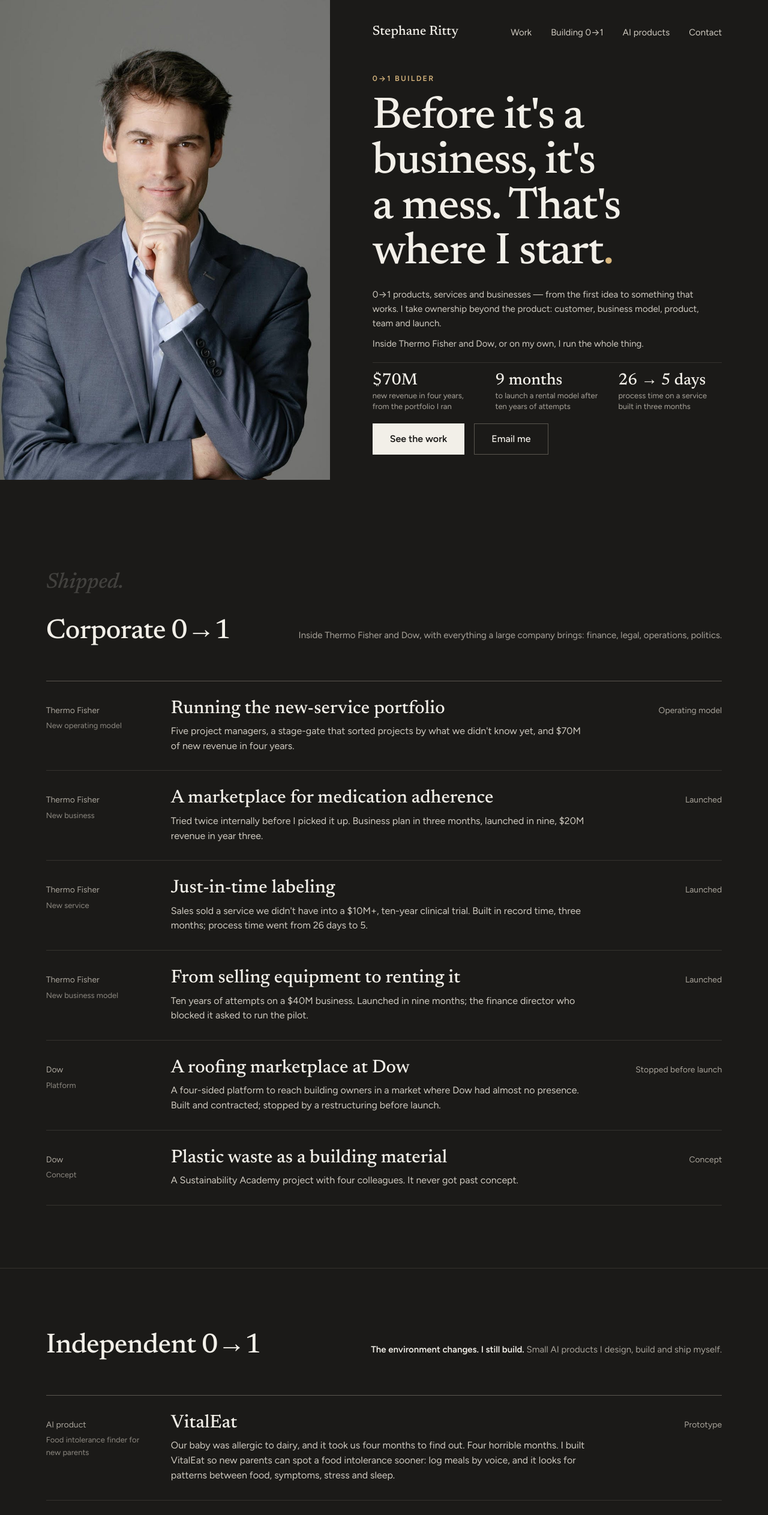
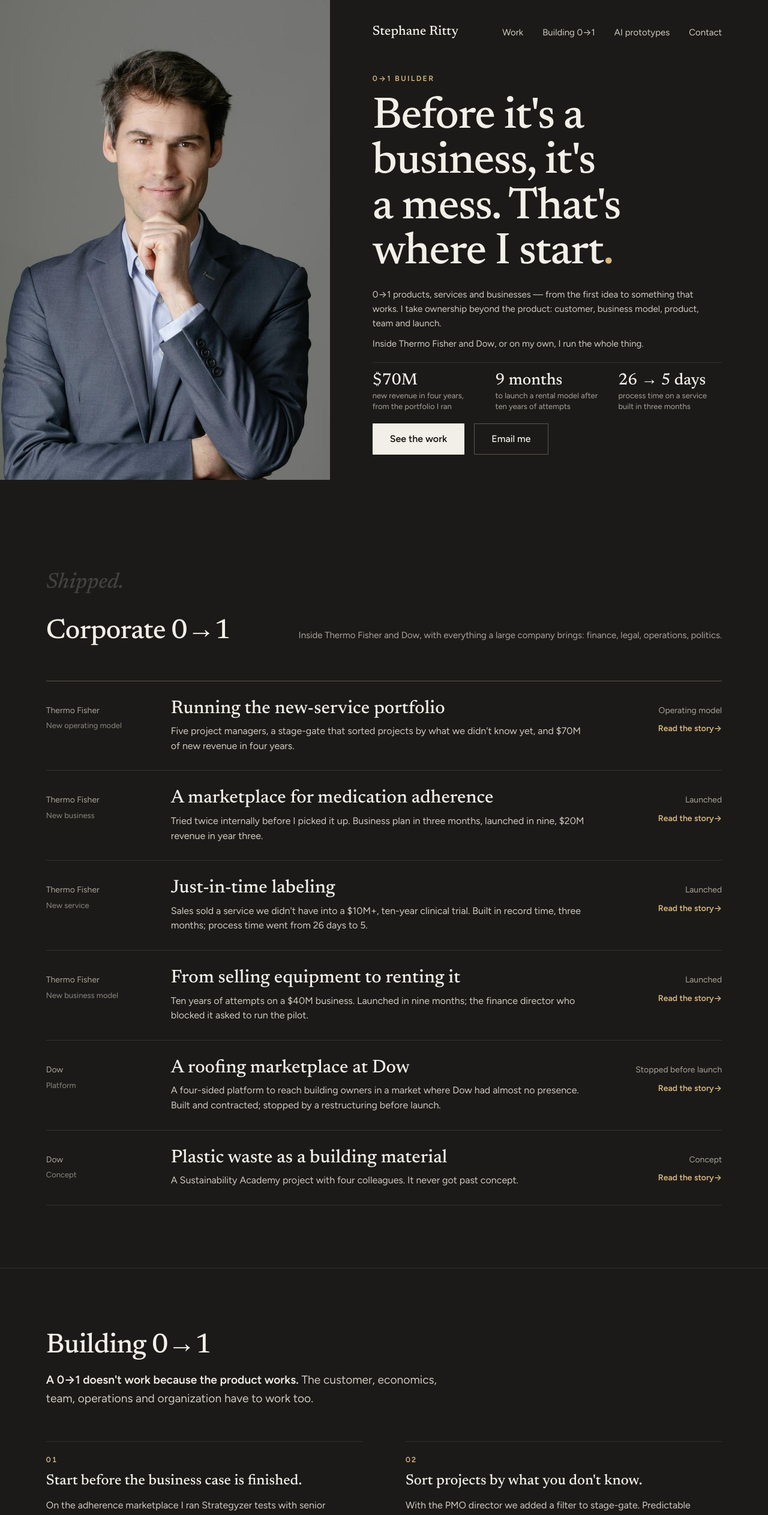
Before and after one commit to stephaneritty-del/portfolio, a React (Vite) app: page / in a window 1280 px wide. Shown: the top 2526 px of the page at 60% size. Built offline with nearby package versions, Linux system fonts and the light colour scheme.

Commit message:
Reframe AI section as Prototyping with AI, move it after Building 0→1, remove GitHub, make case rows look clickable
Co-Authored-By: Claude Opus 5.5 <noreply@anthropic.com>
Claude-Session: https://claude.ai/code/session_017EEBFZaqDbyZkZipHqKu4U

```diff
--- a/src/components/SiteFooter.jsx
+++ b/src/components/SiteFooter.jsx
@@ -1,4 +1,4 @@
-import { EMAIL, LINKEDIN, GITHUB } from '../content.js';
+import { EMAIL, LINKEDIN } from '../content.js';
 
 export function ContactBand() {
   return (
@@ -22,9 +22,8 @@ export default function SiteFooter() {
         <p suppressHydrationWarning>© {new Date().getFullYear()} Stephane Ritty</p>
         <nav aria-label="Footer">
           <a href={LINKEDIN} target="_blank" rel="noopener noreferrer">LinkedIn</a>
-          <a href={GITHUB} target="_blank" rel="noopener noreferrer">GitHub</a>
           <a href={`mailto:${EMAIL}`}>Email</a>
-          <a href="/ai-apps">AI products</a>
+          <a href="/ai-apps">AI prototypes</a>
         </nav>
         <p className="footer-note">
           Visits are counted anonymously with Vercel Web Analytics. No cookies, no personal data, no cross-site tracking.
--- a/src/components/SiteHeader.jsx
+++ b/src/components/SiteHeader.jsx
@@ -8,7 +8,7 @@ export default function SiteHeader({ className = '' }) {
       <nav className="site-nav" aria-label="Main">
         <a href="/#work">Work</a>
         <a href="/#how">Building 0→1</a>
-        <a href="/ai-apps">AI products</a>
+        <a href="/ai-apps">AI prototypes</a>
         <a href="/#contact">Contact</a>
         {CV_URL && (
           <a href={CV_URL} className="btn btn-outline btn-small">CV</a>
--- a/src/content.js
+++ b/src/content.js
@@ -4,7 +4,6 @@
 export const SITE_URL = 'https://stephaneritty.com';
 export const EMAIL = 'stephane.ritty@gmail.com';
 export const LINKEDIN = 'https://www.linkedin.com/in/stephaneritty/';
-export const GITHUB = 'https://github.com/stephaneritty-del';
 
 // Put your CV in /public (e.g. public/stephane-ritty-cv.pdf) and set this to
 // '/stephane-ritty-cv.pdf'. While it\'s null, the CV link stays hidden.
@@ -181,7 +180,7 @@ export const principles = [
   }
 ];
 
-// Independent 0→1: small AI products Stephane designs and builds himself.
+// Prototyping with AI: prototypes and test artifacts Stephane designs and builds himself.
 // Shown on the homepage (Work) and on /ai-apps.
 // `tip`: optional how-to-try note shown on the card
 // `video`: optional mp4/webm URL for preview (autoplay muted loop before clicking)
--- a/src/pages/AppsPage.jsx
+++ b/src/pages/AppsPage.jsx
@@ -22,11 +22,13 @@ export default function AppsPage() {
       <SiteHeader className="page-header" />
       <main>
         <header className="case-hero">
-          <p className="kicker">Independent 0→1</p>
+          <p className="kicker">Prototyping with AI</p>
           <h1 className="display-lg">The environment changes. <em>I still build.</em></h1>
           <p className="lead">
-            Small AI products I design and build myself, from idea to working product, without an organization around
-            them. Try them on your phone or desktop.
+            I started building with AI before it was easy. Since Gemini 3 in November 2025, I have spent my spare time
+            learning to build prototypes and cheap test artifacts that validate assumptions before the big spend, and
+            some just for the pleasure of it. Most are prototypes, and these are only a few. Try them on your phone or
+            desktop.
           </p>
         </header>
 
--- a/src/pages/Home.jsx
+++ b/src/pages/Home.jsx
@@ -61,38 +61,14 @@ export default function Home() {
                     <span className="work-title">{c.title}</span>
                     <span className="work-line">{c.line}</span>
                   </span>
-                  <span className="work-status">{c.status}</span>
+                  <span className="work-status">
+                    {c.status}
+                    <span className="work-cta">Read the story</span>
+                  </span>
                 </a>
               </li>
             ))}
           </ol>
-        </section>
-
-        <section id="independent" className="band">
-          <div className="section-head">
-            <h2 className="display-md">Independent 0→1</h2>
-            <p className="section-note">
-              <strong>The environment changes. I still build.</strong> Small AI products I design, build and ship myself.
-            </p>
-          </div>
-          <ol className="work-list">
-            {apps.map((a) => (
-              <li key={a.id}>
-                <a href="/ai-apps" className="work-row">
-                  <span className="work-company">
-                    AI product
-                    <span className="work-type">{a.subtitle}</span>
-                  </span>
-                  <span className="work-main">
-                    <span className="work-title">{a.title}</span>
-                    <span className="work-line">{a.description}</span>
-                  </span>
-                  <span className="work-status">{a.status}</span>
-                </a>
-              </li>
-            ))}
-          </ol>
-          <p className="section-more"><a href="/ai-apps">Try them in the browser</a></p>
         </section>
 
         <section id="how" className="band">
@@ -113,6 +89,36 @@ export default function Home() {
               </li>
             ))}
           </ol>
+        </section>
+
+        <section id="independent" className="band">
+          <div className="section-head">
+            <h2 className="display-md">Prototyping with AI</h2>
+            <p className="section-note">
+              <strong>The environment changes. I still build.</strong> I started building with AI before it was easy, and
+              since Gemini 3 in November 2025 I have spent my spare time learning to build prototypes and cheap test
+              artifacts that validate assumptions before the big spend. Some I build just for the pleasure of it. Here
+              are a few; there are more.
+            </p>
+          </div>
+          <ol className="work-list">
+            {apps.map((a) => (
+              <li key={a.id}>
+                <a href="/ai-apps" className="work-row">
+                  <span className="work-company">
+                    AI prototype
+                    <span className="work-type">{a.subtitle}</span>
+                  </span>
+                  <span className="work-main">
+                    <span className="work-title">{a.title}</span>
+                    <span className="work-line">{a.description}</span>
+                  </span>
+                  <span className="work-status">{a.status}</span>
+                </a>
+              </li>
+            ))}
+          </ol>
+          <p className="section-more"><a href="/ai-apps">Try them in the browser</a></p>
         </section>
 
         <section id="background" className="band background">
--- a/src/routes.jsx
+++ b/src/routes.jsx
@@ -12,7 +12,7 @@ export const routes = [
     file: 'index.html',
     title: `Stephane Ritty, ${ROLE} | I build what doesn’t exist yet`,
     description:
-      'Stephane Ritty, Head of Product. 0→1 products, services and businesses: $70M of new revenue in four years at Thermo Fisher, a service built in three months, AI products built hands-on.',
+      'Stephane Ritty, Head of Product. 0→1 products, services and businesses: $70M of new revenue in four years at Thermo Fisher, a service built in three months, AI prototypes built hands-on.',
     render: () => <Home />
   },
   ...cases.map((c) => ({
@@ -25,8 +25,8 @@ export const routes = [
   {
     path: '/ai-apps',
     file: 'ai-apps.html',
-    title: 'AI products | Stephane Ritty',
-    description: 'Independent 0→1: small AI products Stephane Ritty designs and builds himself. VitalEat, WineCard Selector and MissionMot.',
+    title: 'AI prototypes | Stephane Ritty',
+    description: 'Prototyping with AI: prototypes and cheap test artifacts Stephane Ritty designs and builds himself to validate assumptions. VitalEat, Cross Invasion, WineCard Selector and more.',
     render: () => <AppsPage />
   }
 ];
--- a/src/styles.css
+++ b/src/styles.css
@@ -268,7 +268,12 @@ a:focus-visible, button:focus-visible {
 .work-title { font-family: var(--serif); font-weight: 500; font-size: clamp(24px, 2.4vw, 32px); line-height: 1.15; transition: color .2s ease; }
 .work-line { max-width: 44em; font-size: 16px; line-height: 1.55; color: var(--muted); }
 .work-status { font-size: 14px; color: var(--faint); text-align: right; }
+.work-row { transition: background-color .2s ease; }
 .work-row:hover .work-title { color: var(--accent); }
+/* Corporate stories open a full page: say so, and move the arrow on hover */
+.work-cta { display: block; margin-top: 8px; color: var(--accent); font-weight: 600; white-space: nowrap; }
+.work-cta::after { content: " →"; display: inline-block; transition: transform .2s ease; }
+.work-row:hover .work-cta::after, .work-row:focus-visible .work-cta::after { transform: translateX(4px); }
 
 .work-type { display: block; margin-top: 4px; font-size: 13px; color: var(--faint); opacity: 0.8; }
 .section-more { margin: 24px 0 0; font-size: 15px; }
```
